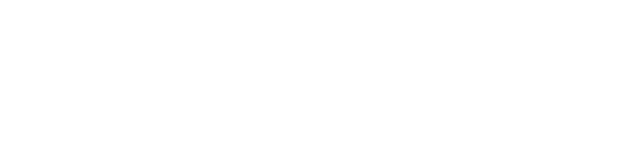
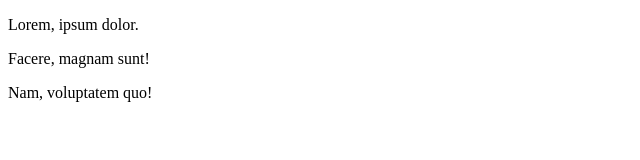
Before and after one commit to zaza2763/HW21_Pitsko, a plain HTML site: page index.html in a window 1280 px wide. Shown: the whole page, without its empty margins (0-640 px from the left). Drawn offline with Linux system fonts and the light colour scheme.

Commit message:
add text to main

```diff
--- a/index.html
+++ b/index.html
@@ -11,7 +11,13 @@
     <div class="menu"></div>
     <div class="nav"></div>
   </header>
-  <main></main>
-  <footer></footer>
+  <main>
+    <p>Lorem, ipsum dolor.</p>
+    <p>Facere, magnam sunt!</p>
+    <p>Nam, voluptatem quo!</p>
+  </main>
+  <footer>
+    <div class="contact"></div>
+  </footer>
 </body>
 </html>
```
